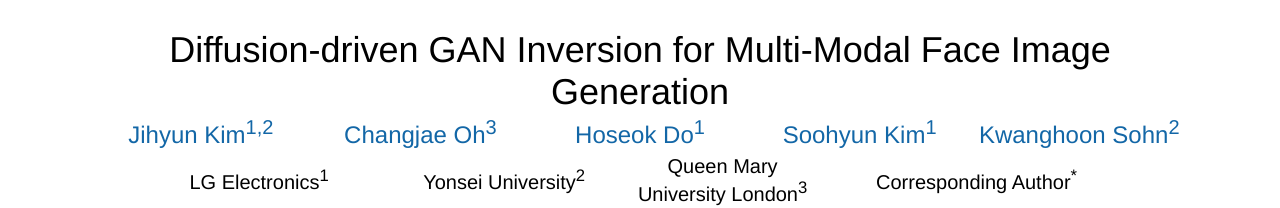
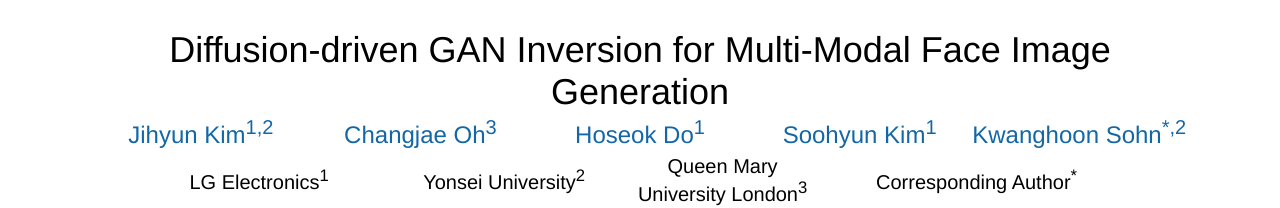
Before and after one commit to 1211sh/Diffusion-driven_GAN-Inversion, a plain HTML site: page index.html in a window 1280 px wide. Shown: the top 208 px of the page. Drawn offline with Linux system fonts and the light colour scheme; a script that the page names is missing.

Commit message:
Update index.html

```diff
--- a/index.html
+++ b/index.html
@@ -152,7 +152,7 @@
 					</td>
 					<td align=center width=150px>
 						<center>
-							<span style="font-size:24px"><a href="https://scholar.google.com/citations?user=zEtk0QsAAAAJ&hl=en">Kwanghoon Sohn<sup>2</sup></a></span>
+							<span style="font-size:24px"><a href="https://scholar.google.com/citations?user=zEtk0QsAAAAJ&hl=en">Kwanghoon Sohn<sup>*,2</sup></a></span>
 						</center>
 					</td>
 				</tr>
```
